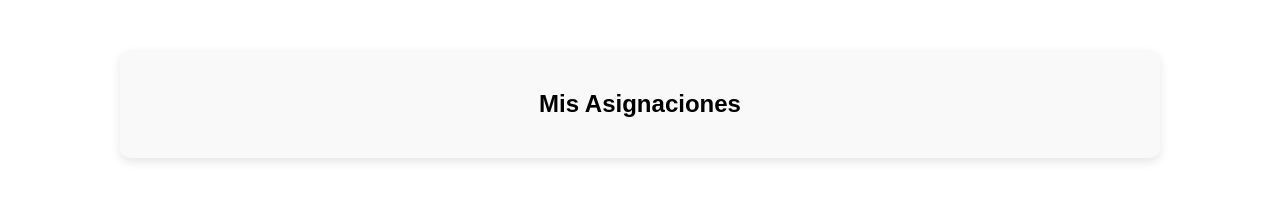
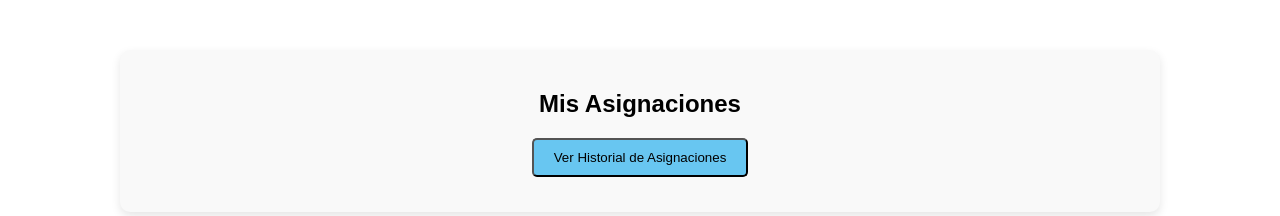
Before and after one commit to LEFORMAL/webcli_frontend, a plain HTML site: page mis_asignaciones.html in a window 1280 px wide. Drawn offline with Linux system fonts and the light colour scheme.

Commit message:
historial para finalizadas

```diff
--- a/mis_asignaciones.html
+++ b/mis_asignaciones.html
@@ -14,6 +14,9 @@
     <section class="solicitudes-section" style="padding-bottom: 150px;">
         <div class="solicitudes-container">
             <h1>Mis Asignaciones</h1>
+            <button onclick="window.location.href='historial_asignaciones.html'" class="btn-primary" style="margin-bottom: 15px;">
+                Ver Historial de Asignaciones
+            </button>
             <div id="asignaciones-list" class="asignaciones-list">
                 <!-- Las asignaciones serán generadas dinámicamente -->
             </div>
```
